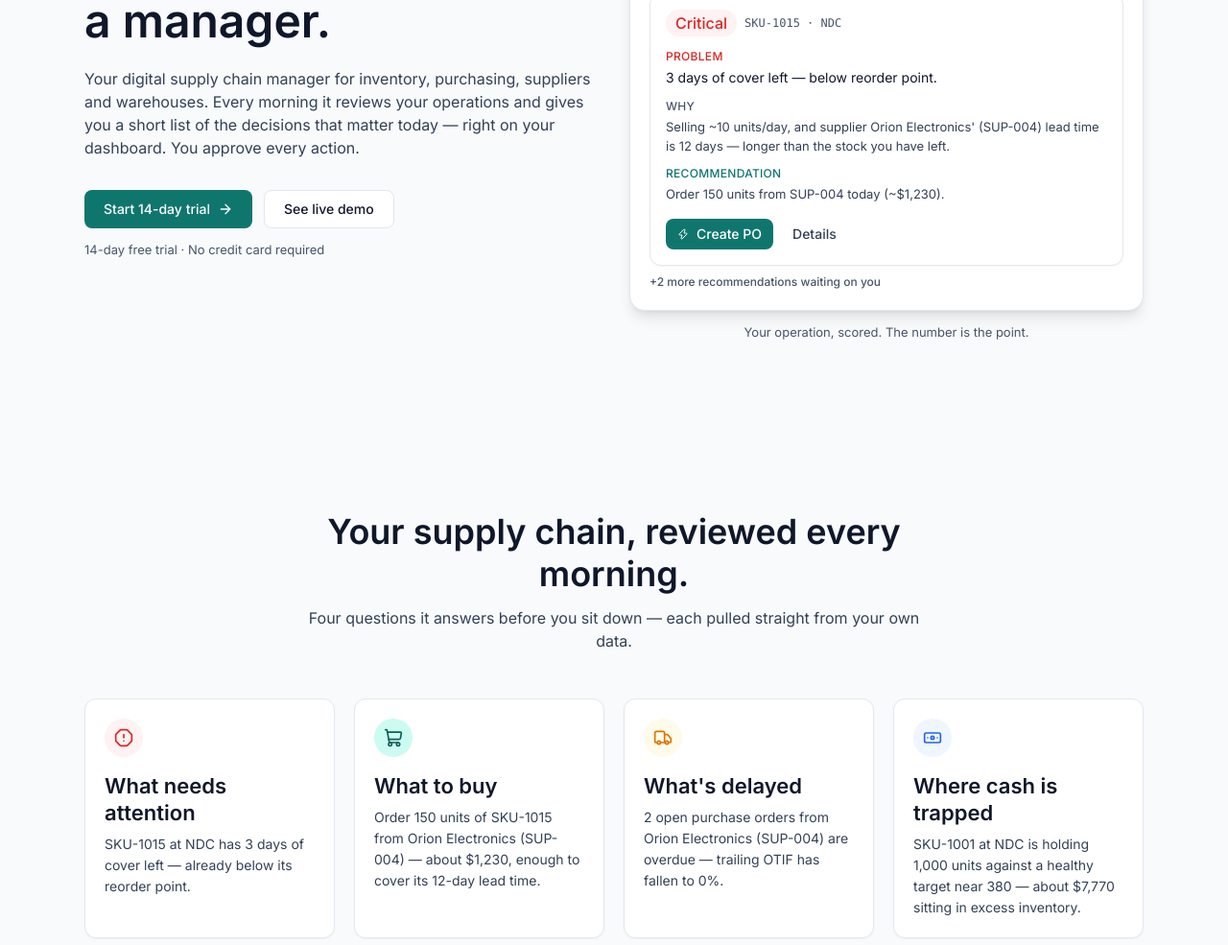
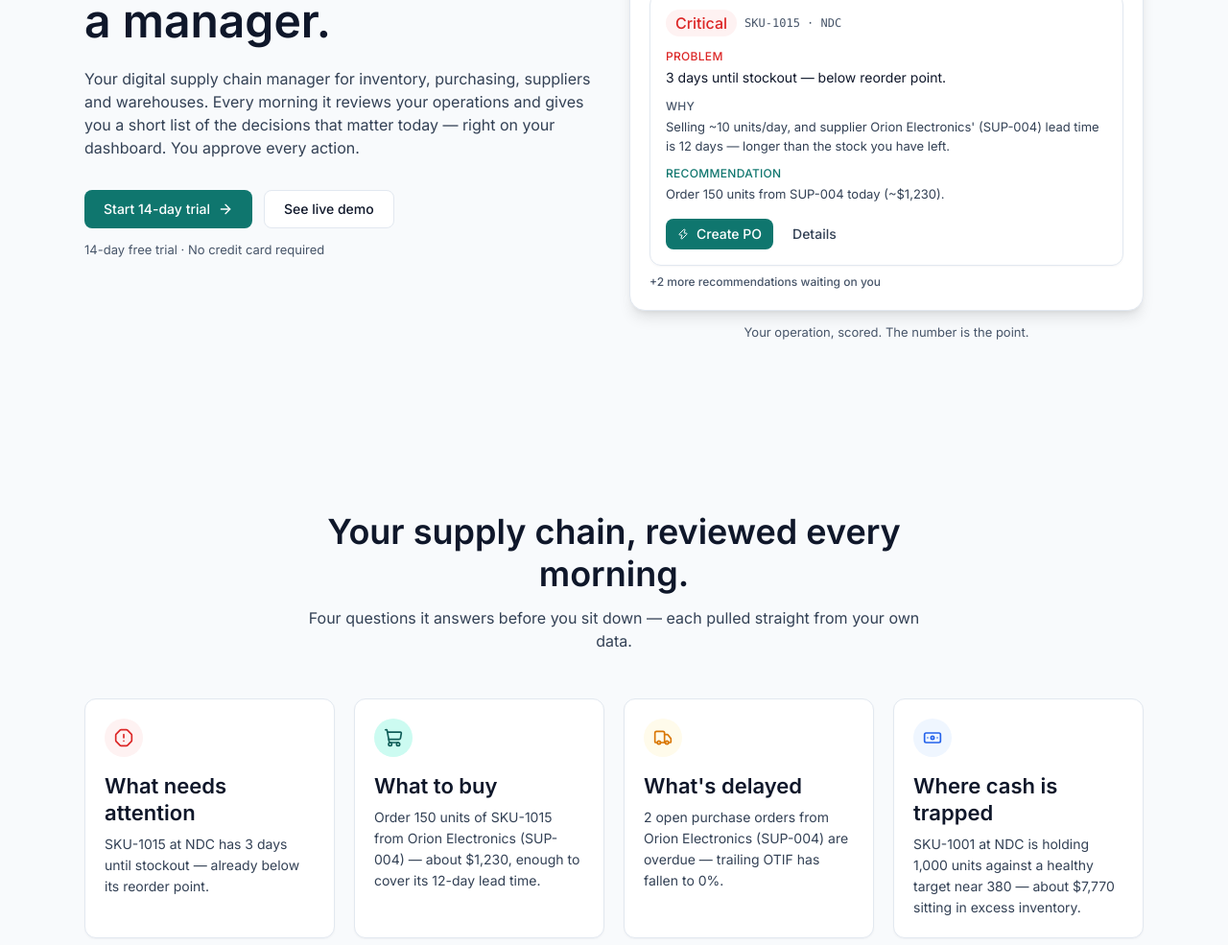
Before and after one commit to alishba-khalid/SUPPLY-CHAIN-MANAGER, a Next.js app: page / in a window 1280 px wide. Shown: the part 396-1381 px from the top of the page at 96% size. Built offline with nearby package versions, Linux system fonts and the light colour scheme; no server answers.

Commit message:
chore: rename days of cover to days until stockout (label-only)

```diff
--- a/src/app/(app)/dashboard/inventory/page.tsx
+++ b/src/app/(app)/dashboard/inventory/page.tsx
@@ -112,7 +112,7 @@ export default async function InventoryPage({
           <EmptyState
             icon={<PackageSearch size={18} />}
             title="No transaction history yet."
-            description="Inventory health, days of stock, and reorder points are calculated from purchase order and transaction history — import that data to see this page come alive."
+            description="Inventory health, days until stockout, and reorder points are calculated from purchase order and transaction history — import that data to see this page come alive."
           />
         ) : (
           <>
--- a/src/app/(app)/dashboard/projections/[sku]/[warehouseId]/page.tsx
+++ b/src/app/(app)/dashboard/projections/[sku]/[warehouseId]/page.tsx
@@ -102,7 +102,7 @@ export default async function SkuProjectionPage({
         <div className="flex flex-wrap items-center gap-2">
           <ForecastModeBadge liveCount={isLive ? 1 : 0} totalCount={1} />
           <span className="rounded-md border border-(--color-border) bg-(--color-surface-secondary) px-2.5 py-1 text-caption font-medium text-(--color-text-secondary)">
-            {statusLabel} · {projection.daysOfCoverCurrent?.toFixed(1) ?? "—"}d cover today
+            {statusLabel} · {projection.daysOfCoverCurrent?.toFixed(1) ?? "—"}d left today
           </span>
           <RecomputeForecastsButton lastComputedAt={computedAt ? computedAt.toISOString() : null} />
         </div>
--- a/src/app/actions/ai-manager.ts
+++ b/src/app/actions/ai-manager.ts
@@ -85,7 +85,7 @@ export async function askAiManagerAction(rawQuestion: string): Promise<AiManager
   if (lower.includes("stockout") || lower.includes("risk") || lower.includes("low")) {
     const stockouts = alerts.filter((a) => a.severity === "critical" || a.severity === "warning");
     reply = `There are currently ${stockouts.length} active inventory alerts requiring attention. The most urgent is ${stockouts[0]?.title || "none"}.`;
-    recommendation = `Action: Issue purchase orders for positions with days of cover lower than supplier lead times to avoid production halts.`;
+    recommendation = `Action: Issue purchase orders for positions with days until stockout lower than supplier lead times to avoid production halts.`;
     suggestedAction = { label: "View Low Stock in Inventory", href: "/dashboard/inventory?status=understock" };
   } else if (lower.includes("supplier") || lower.includes("otif") || lower.includes("delivery")) {
     reply = `Supplier score is currently ${health.supplier}/100 and Procurement score is ${health.procurement}/100 based on trailing 90-day purchase order receipts.`;
--- a/src/components/domain/inventory-summary-cards.tsx
+++ b/src/components/domain/inventory-summary-cards.tsx
@@ -30,7 +30,7 @@ export function InventorySummaryCards({
       label: "Overstock",
       value: summary.overstockCount,
       status: "overstock",
-      helpText: "Capital tied up above 30d cover",
+      helpText: "Capital tied up above 30d to stockout",
     },
     {
       label: "Dead Stock",
--- a/src/components/domain/inventory-table.tsx
+++ b/src/components/domain/inventory-table.tsx
@@ -15,7 +15,7 @@ const COLUMNS: { key: InventoryTableSortKey; header: string; align?: "right" }[]
   { key: "name", header: "Name" },
   { key: "warehouse", header: "Warehouse" },
   { key: "onHand", header: "On hand", align: "right" },
-  { key: "daysOfStock", header: "Days of stock", align: "right" },
+  { key: "daysOfStock", header: "Days until stockout", align: "right" },
   { key: "reorderPoint", header: "Reorder point", align: "right" },
 ];
 
--- a/src/components/domain/projection-grid.tsx
+++ b/src/components/domain/projection-grid.tsx
@@ -49,7 +49,7 @@ function ProjectionTile({ entry }: { entry: ProjectionGridEntry }) {
           <span>
             {daysUntilStockout !== null
               ? `Stockout in ${daysUntilStockout}d`
-              : `${projection.daysOfCoverCurrent?.toFixed(1) ?? "—"}d cover`}
+              : `${projection.daysOfCoverCurrent?.toFixed(1) ?? "—"}d left`}
           </span>
           <span className="text-(--color-text-muted)">
             {abcClass ?? "—"}/{xyzClass}
--- a/src/components/domain/smart-importer/summary-step.tsx
+++ b/src/components/domain/smart-importer/summary-step.tsx
@@ -138,7 +138,7 @@ export function SummaryStep({ result, onReset }: SummaryStepProps) {
           </div>
           <h4 className="mt-3 font-semibold text-body text-(--color-text-primary)">Inventory Management</h4>
           <p className="mt-1 text-caption text-(--color-text-muted)">
-            Inspect stock health, days of cover, and suggested replenishment orders.
+            Inspect stock health, days until stockout, and suggested replenishment orders.
           </p>
         </Link>
 
--- a/src/components/domain/suggested-pos-panel.tsx
+++ b/src/components/domain/suggested-pos-panel.tsx
@@ -64,7 +64,7 @@ export function SuggestedPosPanel({
       <div className="grid grid-cols-1 md:grid-cols-2 lg:grid-cols-3 gap-4">
         {suggestions.slice(0, 6).map((sug) => {
           let badgeTone = "bg-amber-500/10 text-amber-600 dark:text-amber-400";
-          let badgeText = sug.currentOnHand <= 0 ? "Stockout" : `${sug.daysOfCoverCurrent ?? 0}d cover`;
+          let badgeText = sug.currentOnHand <= 0 ? "Stockout" : `${sug.daysOfCoverCurrent ?? 0}d left`;
 
           if (sug.actionType === "expedite") {
             badgeTone = "bg-red-500/10 text-red-600 dark:text-red-400 border border-red-500/20";
--- a/src/components/marketing/daily-review.tsx
+++ b/src/components/marketing/daily-review.tsx
@@ -16,7 +16,7 @@ const CARDS = [
     icon: OctagonAlert,
     toneClass: "bg-(--color-critical-bg) text-(--color-critical)",
     title: "What needs attention",
-    example: "SKU-1015 at NDC has 3 days of cover left — already below its reorder point.",
+    example: "SKU-1015 at NDC has 3 days until stockout — already below its reorder point.",
   },
   {
     icon: ShoppingCart,
--- a/src/components/marketing/dashboard-preview.tsx
+++ b/src/components/marketing/dashboard-preview.tsx
@@ -52,7 +52,7 @@ export function DashboardPreview() {
               <div>
                 <dt className="text-caption font-bold uppercase tracking-wide text-(--color-critical)">Problem</dt>
                 <dd className="mt-0.5 text-body font-medium text-(--color-text-primary)">
-                  3 days of cover left — below reorder point.
+                  3 days until stockout — below reorder point.
                 </dd>
               </div>
               <div>
--- a/src/components/marketing/morning-briefing.tsx
+++ b/src/components/marketing/morning-briefing.tsx
@@ -3,7 +3,7 @@ import { Sparkles, Mail, CheckCircle2 } from "lucide-react";
 
 const STEPS = [
   { time: "6:00 AM", description: "Reads trailing transaction velocity across every warehouse facility." },
-  { time: "6:02 AM", description: "Flags SKU-1015 at NDC as falling under 3 days of cover against a 7-day lead time." },
+  { time: "6:02 AM", description: "Flags SKU-1015 at NDC as falling under 3 days until stockout against a 7-day lead time." },
   { time: "6:03 AM", description: "Detects supplier OTIF fell on SUP-004 from overdue open purchase orders." },
   { time: "6:04 AM", description: "Prioritized decisions are waiting in your dashboard. You approve every single action." },
 ];
--- a/src/lib/insights/alerts.ts
+++ b/src/lib/insights/alerts.ts
@@ -131,7 +131,7 @@ export async function getAlerts(
         id: `ALT-INV-STOCKOUT-${insight.sku}-${insight.warehouseId}`,
         category: "inventory",
         severity: "critical",
-        title: `${insight.sku} at ${warehouseCode} — ${daysOfCover} days of cover`,
+        title: `${insight.sku} at ${warehouseCode} — ${daysOfCover} days until stockout`,
         description: descriptionParts.join(" "),
         sku: insight.sku,
         warehouseId: insight.warehouseId,
```
